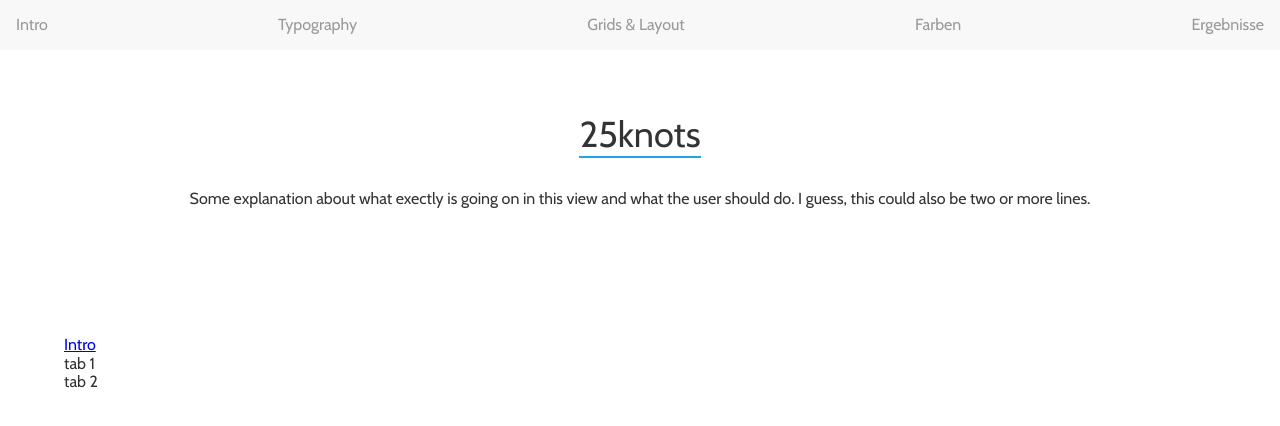
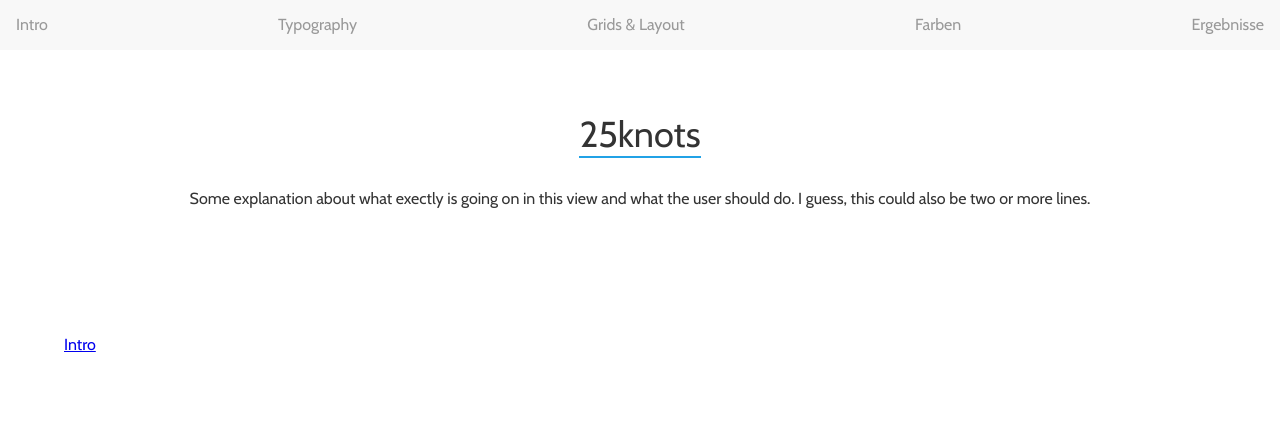
Before and after one commit to Plsr/25knots, a React app: page / in a window 1280 px wide. Shown: the top 426 px of the page. Built offline with nearby package versions, Linux system fonts and the light colour scheme.

Commit message:
Disabled tab progress for now

```diff
--- a/package.json
+++ b/package.json
@@ -27,6 +27,7 @@
     "path": "^0.12.7",
     "react": "^15.5.4",
     "react-dom": "^15.5.4",
+    "react-redux": "^5.0.5",
     "react-router": "^4.1.1",
     "react-router-dom": "^4.1.1",
     "webpack": "^2.5.1"
--- /dev/null
+++ b/src/actions/index.js
@@ -0,0 +1,8 @@
+// Action types
+export const NEXT_SETUP_STEP = 'NEXT_SETUP_STEP'
+
+export const nextSetupStep = () => {
+  return {
+    type: NEXT_SETUP_STEP
+  }
+}
--- a/src/components/App.jsx
+++ b/src/components/App.jsx
@@ -4,8 +4,8 @@ import { Link } from 'react-router-dom'
 import Intro from './Intro.jsx'
 import Progress from './shared/Progress.jsx'
 import IntroductionHero from './IntroductionHero.jsx'
-import TabProgress from './TabProgress.jsx'
 import SpacingInset from './helpers/spacing/SpacingInset.jsx'
+import SetupContainer from './SetupContainer.jsx'
 
 export default class App extends React.Component {
   render() {
@@ -15,7 +15,6 @@ export default class App extends React.Component {
         <SpacingInset size='xl'>
           <IntroductionHero />
           <Link to='/intro'>Intro</Link>
-          <TabProgress steps='2' />
         </SpacingInset>
       </div>
     )
--- /dev/null
+++ b/src/components/SetupContainer.jsx
@@ -0,0 +1,11 @@
+import React from 'react'
+
+const SetupContainer = ({setupStep}) => {
+  return(
+    <div className='tabs'>
+      <p>Tab 1</p>
+      <p>Tab 2</p>
+    </div>
+  )
+}
+export default SetupContainer
--- a/src/components/TabProgress.jsx
+++ /dev/null
@@ -1,24 +0,0 @@
-import React from 'react'
-
-export default class TabProgress extends React.Component {
-
-  setupTabs(amount) {
-    let tabs = []
-
-    for (var i = 0; i < amount; i++) {
-      tabs.push(<p key={i}>tab {i+1}</p>)
-    }
-
-    return tabs
-  }
-
-  render() {
-    let tabs = this.setupTabs(this.props.steps)
-
-    return(
-      <div className='tabs'>
-        { tabs }
-      </div>
-    )
-  }
-}
--- a/src/index.js
+++ b/src/index.js
@@ -1,6 +1,9 @@
 import React from 'react'
 import ReactDOM from 'react-dom'
 import { BrowserRouter as Router, Route, Link, Switch } from 'react-router-dom'
+import { Provider } from 'react-redux'
+import { createStore } from 'redux'
+import setup from './reducers/setup.js'
 
 import './styles/global.css'
 import './styles/normalize.css'
@@ -9,13 +12,17 @@ import App from './components/App.jsx'
 import Typography from './components/Typography.jsx'
 import Intro from './components/Intro.jsx'
 
+let store = createStore(setup)
+
 ReactDOM.render(
+  <Provider store={store}>
     <Router>
       <Switch>
         <Route exact path="/" component={App}/>
         <Route path="/intro" component={Intro}/>
         <Route path="/typography" component={Typography}/>
       </Switch>
-  </Router>,
+    </Router>
+  </Provider>,
   document.getElementById('root')
 )
--- /dev/null
+++ b/src/reducers/setup.js
@@ -0,0 +1,18 @@
+import { NEXT_SETUP_STEP } from '../actions'
+
+const initialState = {
+  setupStep: 0
+}
+
+const setup = (state = initialState, action) => {
+  switch (action.type) {
+    case NEXT_SETUP_STEP:
+      return Object.assign({}, state, {
+        setupStep: state.setupStep++
+      })
+    default:
+      return state
+  }
+}
+
+export default setup
```
Also changed, not shown: src/containers/SetupProgress.js (added, +9 -0 lines), 2 other files (tests, documents, lock files or other folders). Lines whose indentation alone changed are shown as unchanged.
